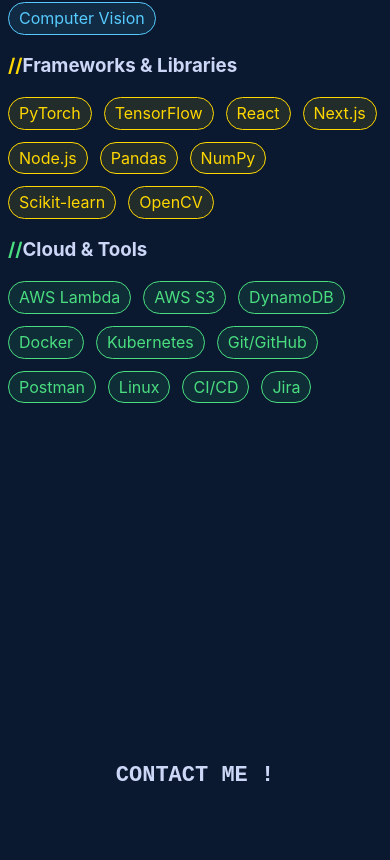
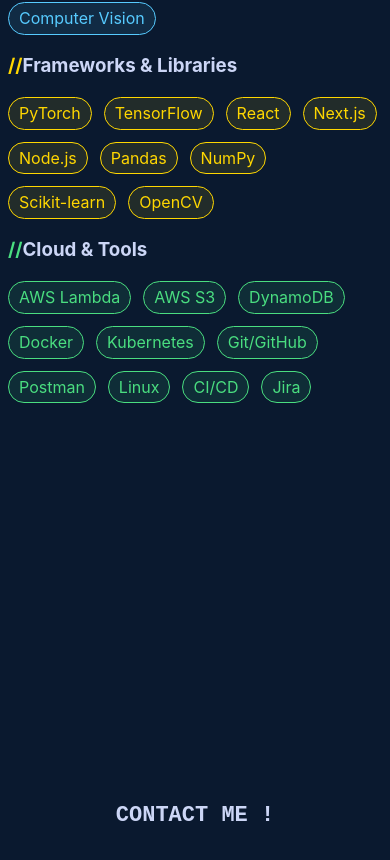
Before and after one commit to anvitvermaa/anvitvermaa.github.io, a Next.js app: page / in a window 390 px wide. Shown: the part 8236-9096 px from the top of the page. Built offline with nearby package versions, Linux system fonts and the light colour scheme.

Commit message:
fix: bigger morphing text on mobile + overflow visible for blur effect

```diff
--- a/src/components/sections/MorphingFooter.jsx
+++ b/src/components/sections/MorphingFooter.jsx
@@ -159,10 +159,10 @@
     <section id="contact" className="max-w-[1000px] mx-auto pt-[80px] md:pt-[200px] pb-[80px] md:pb-[40px] flex flex-col items-center justify-center relative z-10">
 
       {/* 1. MORPHING TEXT ANIMATION */}
-      <div className="w-full h-[120px] md:h-[300px] mb-[20px]">
+      <div className="w-full h-[160px] md:h-[300px] mb-[20px]" style={{ overflow: 'visible' }}>
         <MorphingText
           texts={footerTexts}
-          className="text-[42px] md:text-[144px] text-[#ccd6f6]"
+          className="text-[56px] md:text-[144px] text-[#ccd6f6]"
         />
       </div>
 
```
